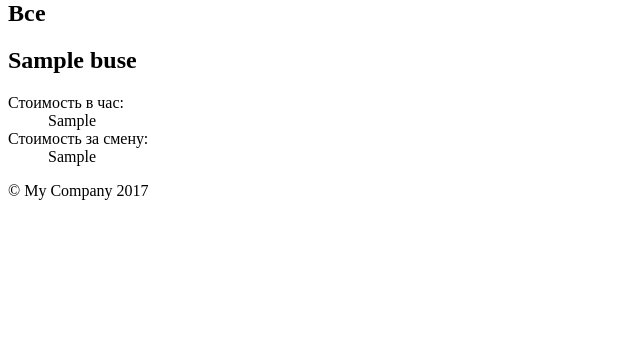
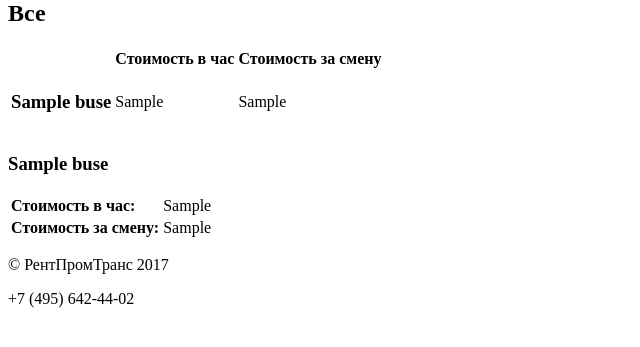
Before and after one commit to grach28rus/spectrans, a Yii app: template frontend/views/buses/busesList.php in a window 1280 px wide. Shown: the part 20-367 px from the top of the page, without its empty margins (0-640 px from the left). Run offline with PHP 8.4 and a stand-in for Yii, Linux system fonts and the light colour scheme; the template is opened without the code that fills it: most values are stand-ins (such as "Sample title", 1, 10 or a date in 2020); data that the repository does not hold is empty; some libraries are stand-ins or nearby versions.

Commit message:
add list

```diff
--- a/frontend/controllers/CharacteristicsBusesController.php
+++ b/frontend/controllers/CharacteristicsBusesController.php
@@ -5,7 +5,7 @@
 use Yii;
 use common\models\CharacteristicsBuses;
 use frontend\models\CharacteristicsBusesSearch;
-use yii\web\Controller;
+use frontend\components\Controller;
 use yii\web\NotFoundHttpException;
 use yii\filters\VerbFilter;
 use common\models\Buses;
--- a/frontend/controllers/SiteController.php
+++ b/frontend/controllers/SiteController.php
@@ -2,7 +2,7 @@
 namespace frontend\controllers;
 
 use Yii;
-use yii\web\Controller;
+use frontend\components\Controller;
 use yii\filters\VerbFilter;
 use yii\filters\AccessControl;
 use frontend\models\SignupForm;
--- a/frontend/controllers/TypesEquipmentController.php
+++ b/frontend/controllers/TypesEquipmentController.php
@@ -5,7 +5,7 @@
 use Yii;
 use common\models\TypesEquipment;
 use frontend\models\TypesEquipmentSearch;
-use yii\web\Controller;
+use frontend\components\Controller;
 use yii\web\NotFoundHttpException;
 use yii\filters\VerbFilter;
 use common\models\UploadForm;
--- a/frontend/models/ContactForm.php
+++ b/frontend/models/ContactForm.php
@@ -24,7 +24,7 @@
     {
         return [
             // name, email, subject and body are required
-            [['name', 'email', 'subject', 'body'], 'required'],
+            [['name', 'email', 'body'], 'required'],
             // email has to be a valid email address
             ['email', 'email'],
             // verifyCode needs to be entered correctly
@@ -38,7 +38,7 @@
     public function attributeLabels()
     {
         return [
-            'verifyCode' => 'Verification Code',
+            'verifyCode' => 'Проверочный код',
         ];
     }
 
--- a/frontend/views/buses/_form.php
+++ b/frontend/views/buses/_form.php
@@ -62,7 +62,7 @@
         </div>
 
         <?php ActiveForm::end() ?>
-        <?php endif; ?>
+
         <table class="table table-hover">
             <thead>
             <tr>
@@ -73,6 +73,7 @@
                     Значение
                 </th>
             </tr>
+            </thead>
             <tbody>
             <?php foreach ($characteristicsBusesData as $characteristicsBuses) : ?>
                 <tr>
@@ -86,6 +87,7 @@
             <?php endforeach; ?>
             </tbody>
         </table>
+        <?php endif; ?>
     </div>
 
 </div>
--- a/frontend/views/buses/busesList.php
+++ b/frontend/views/buses/busesList.php
@@ -16,39 +16,88 @@
     <div class="ibox-content">
         <h2><?= Html::encode($this->title) ?></h2>
     </div>
+    <div class="row hidden-sm hidden-xs" style="margin-top: 10px">
+        <?php foreach ($buses as $bus) : ?>
+            <div class="col-md-12">
+                <div class="ibox" style="margin-bottom: 2px">
+                    <div class="ibox-content">
+                        <table class="table table-hover">
+                            <thead>
+                            <tr>
+                                <th></th>
+                                <?php $characteristicsBusesData = CharacteristicsBuses::findAll(['buses_id' => $bus->id]); ?>
+                                <?php foreach ($characteristicsBusesData as $characteristicBusesData) : ?>
 
+                                    <th><?= $characteristicBusesData->name ?></th>
+
+                                <?php endforeach; ?>
+                                <th>
+                                    Стоимость в час
+                                </th>
+                                <th>
+                                    Стоимость за смену
+                                </th>
+                            </tr>
+                            </thead>
+                            <tbody>
+                            <tr>
+                                <td>
+                                    <h3>
+                                        <?= $bus->name ?>
+                                    </h3>
+                                </td>
+                                <?php foreach ($characteristicsBusesData as $characteristicBusesData) : ?>
+
+                                    <td><?= $characteristicBusesData->value ?></td>
+
+                                <?php endforeach; ?>
+                                <td><?= $bus->cost_in_h ?></td>
+                                <td><?= $bus->cost_in_period ?></td>
+                            </tr>
+                            </tbody>
+                        </table>
+                    </div>
+                </div>
+            </div>
+        <?php endforeach; ?>
+    </div>
+
+    <div class="row hidden-md hidden-lg" style="margin-top: 10px">
     <?php foreach ($buses as $bus) : ?>
-    <div class="row">
-        <div class="col-md-6">
-            <div class="ibox">
+        <div class="col-md-12">
+            <div class="ibox" style="margin-bottom: 10px">
                 <div class="ibox-content">
+                    <?php $characteristicsBusesData = CharacteristicsBuses::findAll(['buses_id' => $bus->id]); ?>
                     <div class="row">
                         <div class="col-md-12">
-                            <h2>
+                            <h3>
                                 <?= $bus->name ?>
-                            </h2>
+                            </h3>
                         </div>
-                        <div class="col-md-6">
-                            <dl class="dl-horizontal">
-                                <?php $characteristicsBusesData = CharacteristicsBuses::findAll(['buses_id' => $bus->id]); ?>
+                        <div class="col-md-12">
+                            <table class="table table-hover">
+                                <tbody>
                                 <?php foreach ($characteristicsBusesData as $characteristicBusesData) : ?>
-                                    <dt><?= $characteristicBusesData->name ?>:</dt>
-                                    <dd><?= $characteristicBusesData->value ?></dd>
+                                <tr>
+                                    <td><b><?= $characteristicBusesData->name ?>:</b></td>
+                                    <td><?= $characteristicBusesData->value ?></td>
+                                </tr>
                                 <?php endforeach; ?>
-                            </dl>
-                        </div>
-                        <div class="col-md-6">
-                            <dl class="dl-horizontal">
-                                <dt>Стоимость в час:</dt>
-                                <dd><?= $bus->cost_in_h ?></dd>
-                                <dt>Стоимость за смену:</dt>
-                                <dd><?= $bus->cost_in_period ?></dd>
-                            </dl>
+                                <tr>
+                                    <td><b>Стоимость в час:</b></td>
+                                    <td><?= $bus->cost_in_h ?></td>
+                                </tr>
+                                <tr>
+                                    <td><b>Стоимость за смену:</b></td>
+                                    <td><?= $bus->cost_in_period ?></td>
+                                </tr>
+                                </tbody>
+                            </table>
                         </div>
                     </div>
                 </div>
             </div>
         </div>
+    <?php endforeach; ?>
     </div>
-    <?php endforeach; ?>
 </div>
--- a/frontend/views/layouts/main.php
+++ b/frontend/views/layouts/main.php
@@ -11,6 +11,13 @@
 use common\widgets\Alert;
 
 AppAsset::register($this);
+$typesEquipment = [];
+foreach ($this->context->typesEquipment as $type) {
+    $typesEquipment[] = [
+        'label' => $type->name,
+        'url' => ['/buses/buses-list', 'id' => $type->id]
+    ];
+}
 ?>
 <?php $this->beginPage() ?>
 <!DOCTYPE html>
@@ -32,17 +39,19 @@
         <div class="anchor"></div>
         <?php
         NavBar::begin([
-            'brandLabel' => 'My Company',
+            'brandLabel' => 'РентПромТранс',
             'brandUrl' => Yii::$app->homeUrl,
             'options' => [
-                'class' => 'navbar-inverse navbar-static-top',
+                'class' => 'navbar-inverse navbar-static-top ',
                 'id'    => 'nav-trans'
             ],
         ]);
         $menuItems = [
-            ['label' => 'Home', 'url' => ['/site/index']],
-            ['label' => 'About', 'url' => ['/site/about']],
-            ['label' => 'Contact', 'url' => ['/site/contact']],
+            ['label' => 'Главная', 'url' => ['/site/index']],
+            ['label' => 'Техника', 'items' => $typesEquipment],
+            ['label' => 'Цены', 'url' => ['/buses/buses-list']],
+            ['label' => 'О компании', 'url' => ['/site/about']],
+            ['label' => 'Контакты', 'url' => ['/site/contact']],
         ];
         if (!Yii::$app->user->isGuest) {
             $menuItems[] = ['label' => 'Тип спецтехники', 'url' => ['/types-equipment/index']];
@@ -78,9 +87,9 @@
 
 <footer class="footer">
     <div class="container">
-        <p class="pull-left">&copy; My Company <?= date('Y') ?></p>
+        <p class="pull-left">&copy; РентПромТранс <?= date('Y') ?></p>
 
-        <p class="pull-right"><?= Yii::powered() ?></p>
+        <p class="pull-right">+7 (495) 642-44-02</p>
     </div>
 </footer>
 
--- a/frontend/web/css/main.css
+++ b/frontend/web/css/main.css
@@ -6,10 +6,13 @@
 
 }
 header {
-    height: 450px;
+    height: 298px;
     background: url(../images/header-bg.jpg)  no-repeat 50% 0;
 }
 
 ul.navbar-nav {
     font-size: 14px;
 }
+.nav-bar-trans {
+    background: #fbc02d;
+}
```
Also changed, not shown: frontend/components/Controller.php (added, +35 -0 lines), frontend/controllers/AdminController.php (+2 -7 lines), frontend/controllers/BusesController.php (+4 -3 lines), frontend/views/site/contact.php (+2 -6 lines), frontend/web/images/header-bg.jpg.
